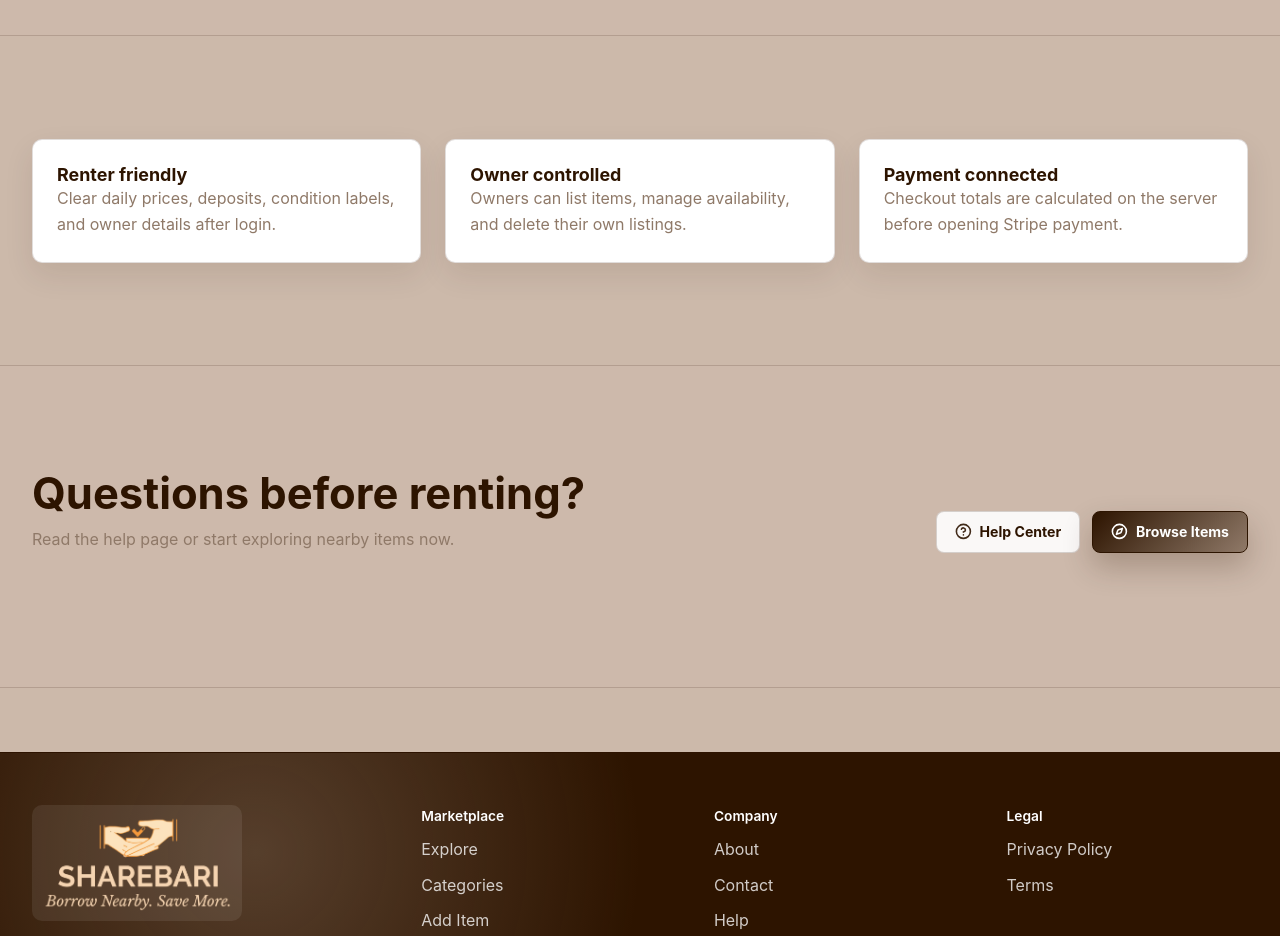
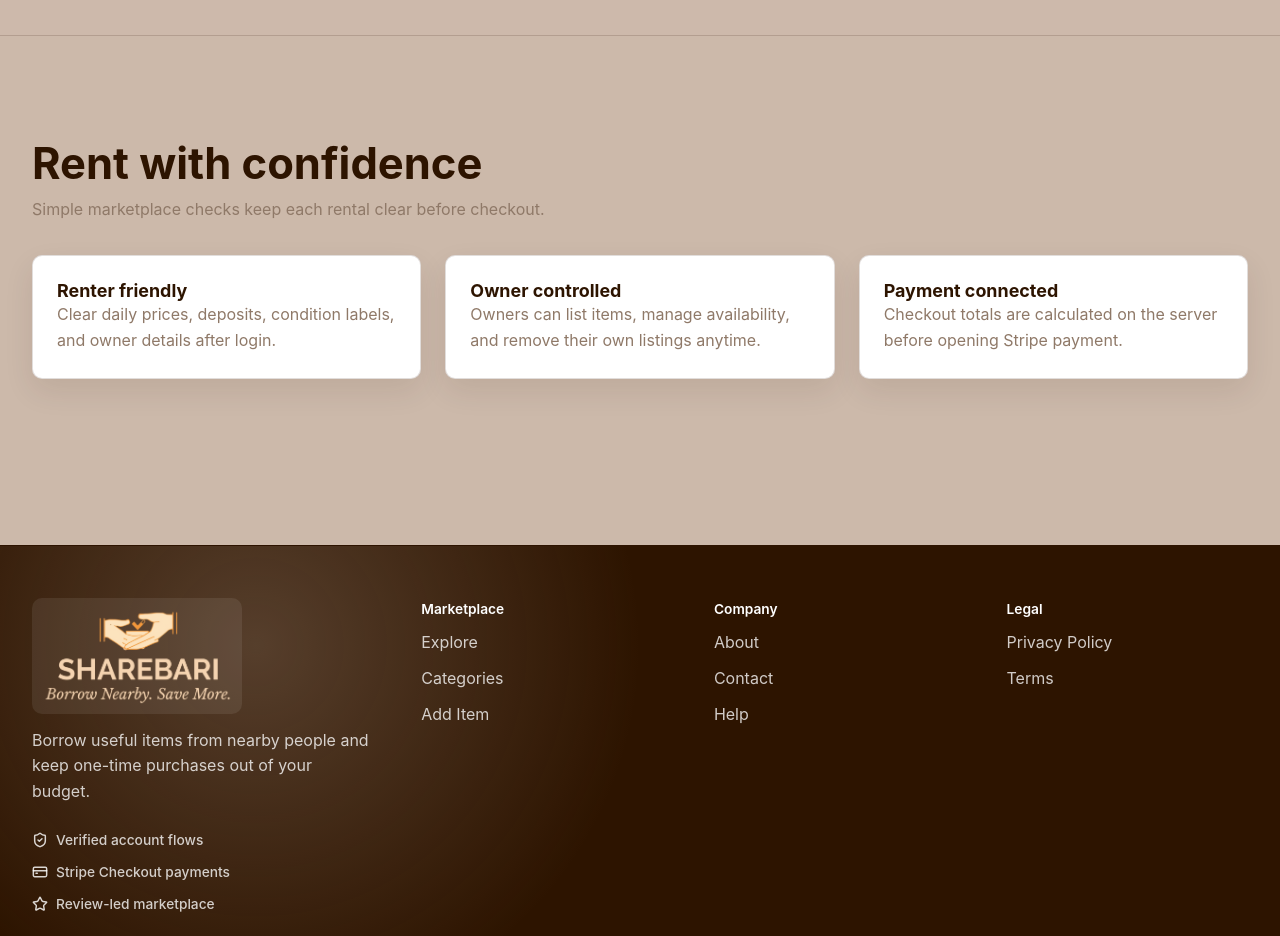
Before and after one commit to onamika-yesmin/Sharebari-client, a Next.js app: page / in a window 1280 px wide. Shown: the part 3780-4716 px from the top of the page. Built offline with nearby package versions, Linux system fonts and the light colour scheme; no server answers.

Commit message:
added 2 extra section on the home page

```diff
--- a/src/app/page.tsx
+++ b/src/app/page.tsx
@@ -1,5 +1,5 @@
 import Link from "next/link";
-import { Compass, Gauge, Grid3X3, HelpCircle, LayoutDashboard, PlusCircle, Search, Sparkles } from "lucide-react";
+import { Compass, Gauge, Grid3X3, LayoutDashboard, PlusCircle, Search, Sparkles } from "lucide-react";
 import { ItemCard } from "@/components/ItemCard";
 import { SiteFooter } from "@/components/SiteFooter";
 import { SiteHeader } from "@/components/SiteHeader";
@@ -160,28 +160,17 @@ export default async function Home() {
         </section>
 
         <section className="section scroll-reveal">
-          <div className="container grid grid-3">
-            <div className="card"><h3>Renter friendly</h3><p>Clear daily prices, deposits, condition labels, and owner details after login.</p></div>
-            <div className="card"><h3>Owner controlled</h3><p>Owners can list items, manage availability, and delete their own listings.</p></div>
-            <div className="card"><h3>Payment connected</h3><p>Checkout totals are calculated on the server before opening Stripe payment.</p></div>
-          </div>
-        </section>
-
-        <section className="section-soft scroll-reveal">
-          <div className="container section-head">
-            <div>
-              <h2>Questions before renting?</h2>
-              <p>Read the help page or start exploring nearby items now.</p>
+          <div className="container">
+            <div className="section-head">
+              <div>
+                <h2>Rent with confidence</h2>
+                <p>Simple marketplace checks keep each rental clear before checkout.</p>
+              </div>
             </div>
-            <div className="action-row">
-              <Link className="button-ghost" href="/help">
-                <HelpCircle size={17} aria-hidden="true" />
-                Help Center
-              </Link>
-              <Link className="button" href="/explore">
-                <Compass size={17} aria-hidden="true" />
-                Browse Items
-              </Link>
+            <div className="grid grid-3">
+              <div className="card"><h3>Renter friendly</h3><p>Clear daily prices, deposits, condition labels, and owner details after login.</p></div>
+              <div className="card"><h3>Owner controlled</h3><p>Owners can list items, manage availability, and remove their own listings anytime.</p></div>
+              <div className="card"><h3>Payment connected</h3><p>Checkout totals are calculated on the server before opening Stripe payment.</p></div>
             </div>
           </div>
         </section>
```
